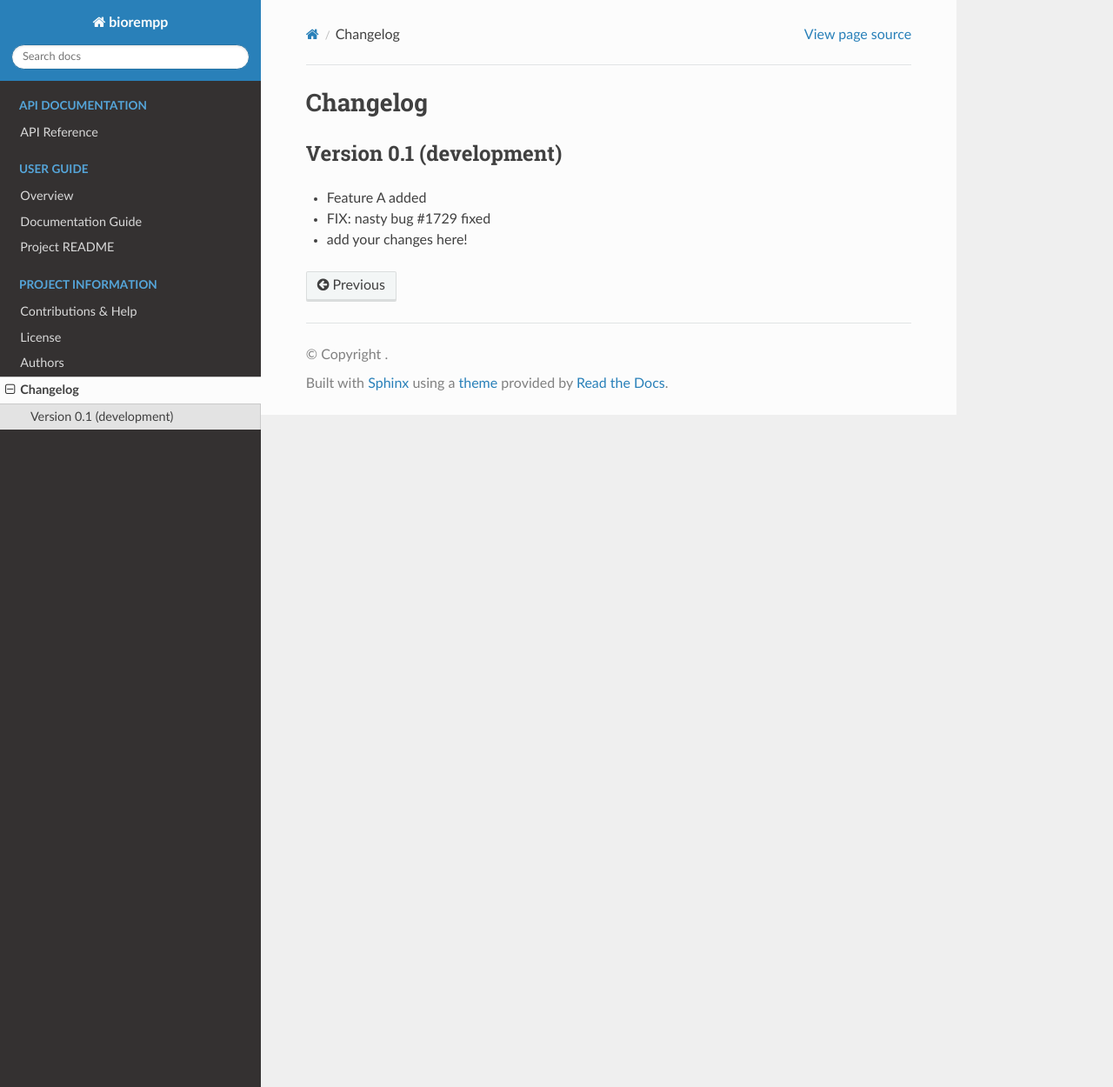
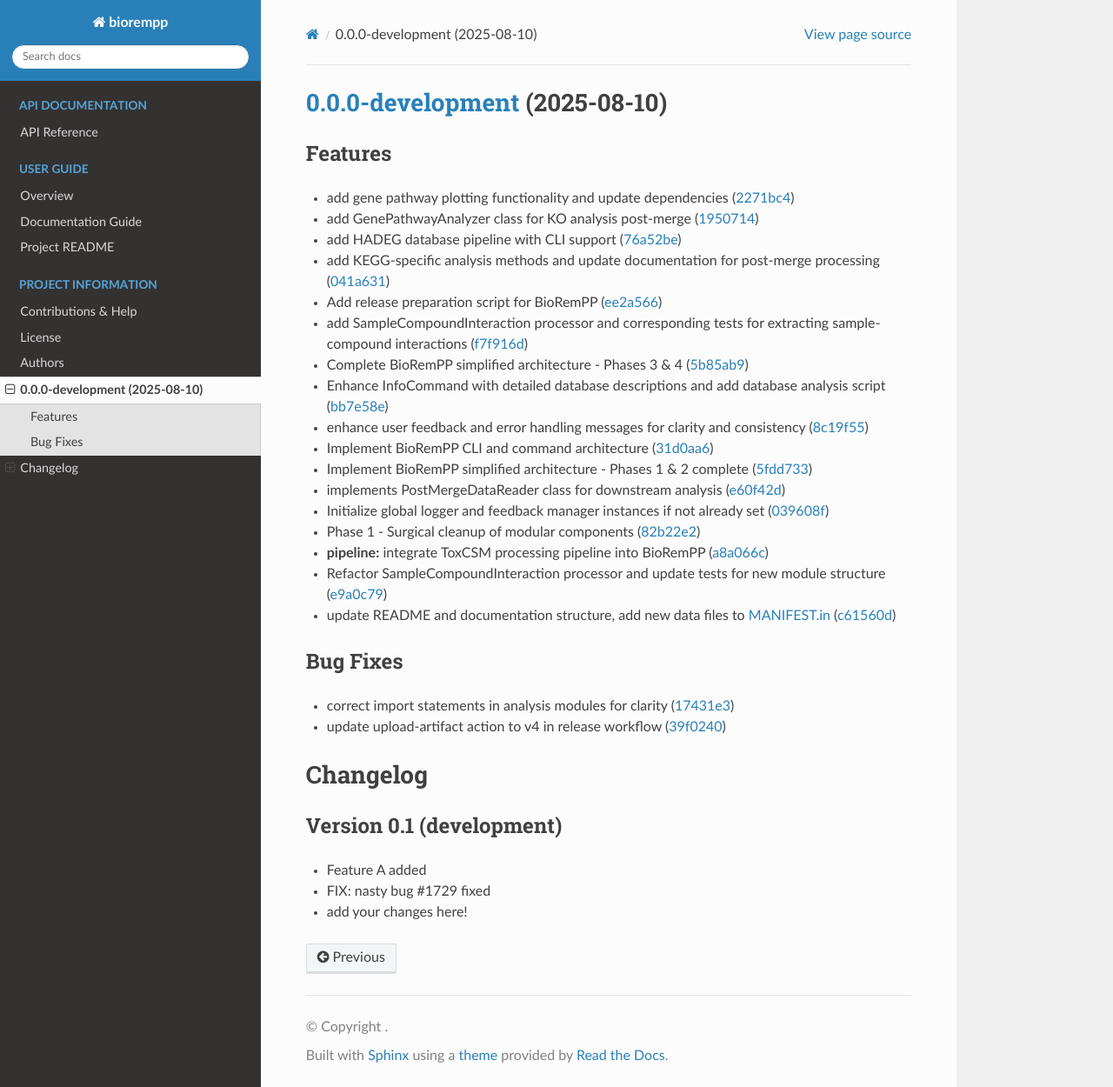
Before and after one commit to DougFelipe/biorempp, a Sphinx documentation site: the page built from docs/changelog.md, in a window 1280 px wide and 1250 px high. Shown: the whole window at 87% size. Built offline with Sphinx 7.4.7 and the Read the Docs theme 3.1.0, drawn with Linux system fonts in a browser that asks for light colours.

Commit message:
chore: update changelog with new features and bug fixes for development version

````diff
--- a/docs/changelog.md
+++ b/docs/changelog.md
@@ -1,3 +1,29 @@
+## [0.0.0-development](https://github.com/DougFelipe/biorempp/compare/v0.1.0...v0.0.0-development) (2025-08-10)
+
+### Features
+
+* add gene pathway plotting functionality and update dependencies ([2271bc4](https://github.com/DougFelipe/biorempp/commit/2271bc4900095cbc3b13178b4c83f51afcc0208b))
+* add GenePathwayAnalyzer class for KO analysis post-merge ([1950714](https://github.com/DougFelipe/biorempp/commit/1950714ec83c794158181aa599f2778c5a527b36))
+* add HADEG database pipeline with CLI support ([76a52be](https://github.com/DougFelipe/biorempp/commit/76a52bef1947cbf6ca9a9816ddef152d966b5ded))
+* add KEGG-specific analysis methods and update documentation for post-merge processing ([041a631](https://github.com/DougFelipe/biorempp/commit/041a6318eb70f124806d2e89e47371a1d219b8a0))
+* Add release preparation script for BioRemPP ([ee2a566](https://github.com/DougFelipe/biorempp/commit/ee2a56670f9bb0f16727f6b512d9459c12836f18))
+* add SampleCompoundInteraction processor and corresponding tests for extracting sample-compound interactions ([f7f916d](https://github.com/DougFelipe/biorempp/commit/f7f916d4e739d514bcb19e832acab9e78a8622fd))
+* Complete BioRemPP simplified architecture - Phases 3 & 4 ([5b85ab9](https://github.com/DougFelipe/biorempp/commit/5b85ab92c598b8cda88d90097cab141cc0b31ba3))
+* Enhance InfoCommand with detailed database descriptions and add database analysis script ([bb7e58e](https://github.com/DougFelipe/biorempp/commit/bb7e58ec668ad549470fb32e3081c4d31a542b11))
+* enhance user feedback and error handling messages for clarity and consistency ([8c19f55](https://github.com/DougFelipe/biorempp/commit/8c19f550f99087bff36ca32ed39bc165ed3f23ab))
+* Implement BioRemPP CLI and command architecture ([31d0aa6](https://github.com/DougFelipe/biorempp/commit/31d0aa62b2e3e8794c4acee8f398ef66c0cc109f))
+* Implement BioRemPP simplified architecture - Phases 1 & 2 complete ([5fdd733](https://github.com/DougFelipe/biorempp/commit/5fdd733057d25243dce0c07bc069a750a2ffae4e))
+* implements PostMergeDataReader class for downstream analysis ([e60f42d](https://github.com/DougFelipe/biorempp/commit/e60f42d63627f44bfe6d2df0aa7fbb15671c68b2))
+* Initialize global logger and feedback manager instances if not already set ([039608f](https://github.com/DougFelipe/biorempp/commit/039608f3ef5151c84547b9a81f62ac6e4dd4c5b8))
+* Phase 1 - Surgical cleanup of modular components ([82b22e2](https://github.com/DougFelipe/biorempp/commit/82b22e2784b12848e491662c426486fbf79651bc))
+* **pipeline:** integrate ToxCSM processing pipeline into BioRemPP ([a8a066c](https://github.com/DougFelipe/biorempp/commit/a8a066c347a82ca76baa2d849c8301b3a78fcb7a))
+* Refactor SampleCompoundInteraction processor and update tests for new module structure ([e9a0c79](https://github.com/DougFelipe/biorempp/commit/e9a0c79c6fc1cfde3e51f285b4b230de5606c51a))
+* update README and documentation structure, add new data files to MANIFEST.in ([c61560d](https://github.com/DougFelipe/biorempp/commit/c61560d2bd95ab62ac56085c7248f9187ecba4df))
+
+### Bug Fixes
+
+* correct import statements in analysis modules for clarity ([17431e3](https://github.com/DougFelipe/biorempp/commit/17431e383881d8c8d2362751cf9193ae0128fb19))
+* update upload-artifact action to v4 in release workflow ([39f0240](https://github.com/DougFelipe/biorempp/commit/39f024082e6c26bf8489bcefcf690b7f97a91d91))
 ```{include} ../CHANGELOG.md
 :relative-docs: docs/
 :relative-images:
````
